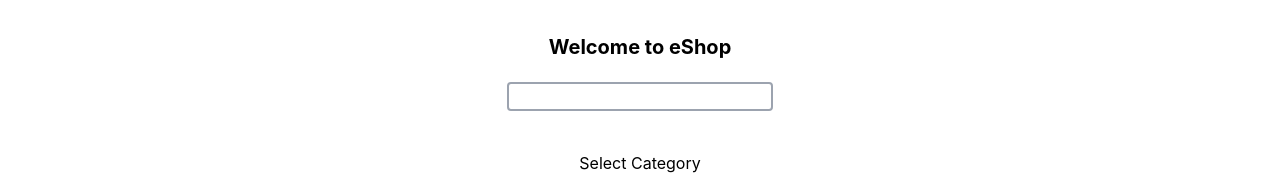
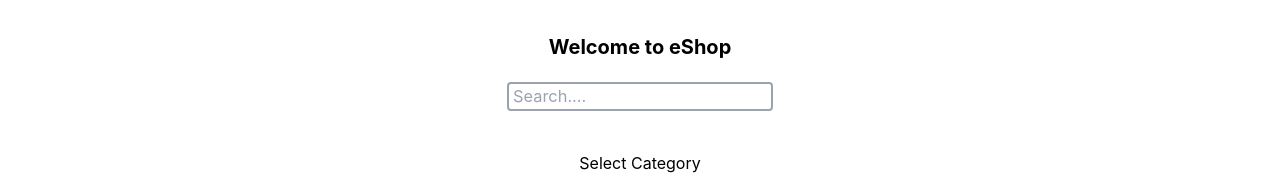
Before and after one commit to prabhjot-arora31/Demo_Task_Product_Listing_Page, a React (Vite) app: page / in a window 1280 px wide. Shown: the top 175 px of the page. Built offline with nearby package versions, Linux system fonts and the light colour scheme.

Commit message:
adding placeholder

```diff
--- a/src/components/ProductListing.jsx
+++ b/src/components/ProductListing.jsx
@@ -26,6 +26,7 @@ const ProductListing = () => {
       <h2 className="mb-5 text-[20px] font-bold">Welcome to eShop</h2>
       <div className="flex justify-center mb-10 text-[16.4px] flex-wrap gap-2">
         <input
+          placeholder="Search...."
           className="rounded border-2 px-1 outline-black border-gray-400"
           onChange={(e) => {
             setSearchedTerm(e.target.value);
```
